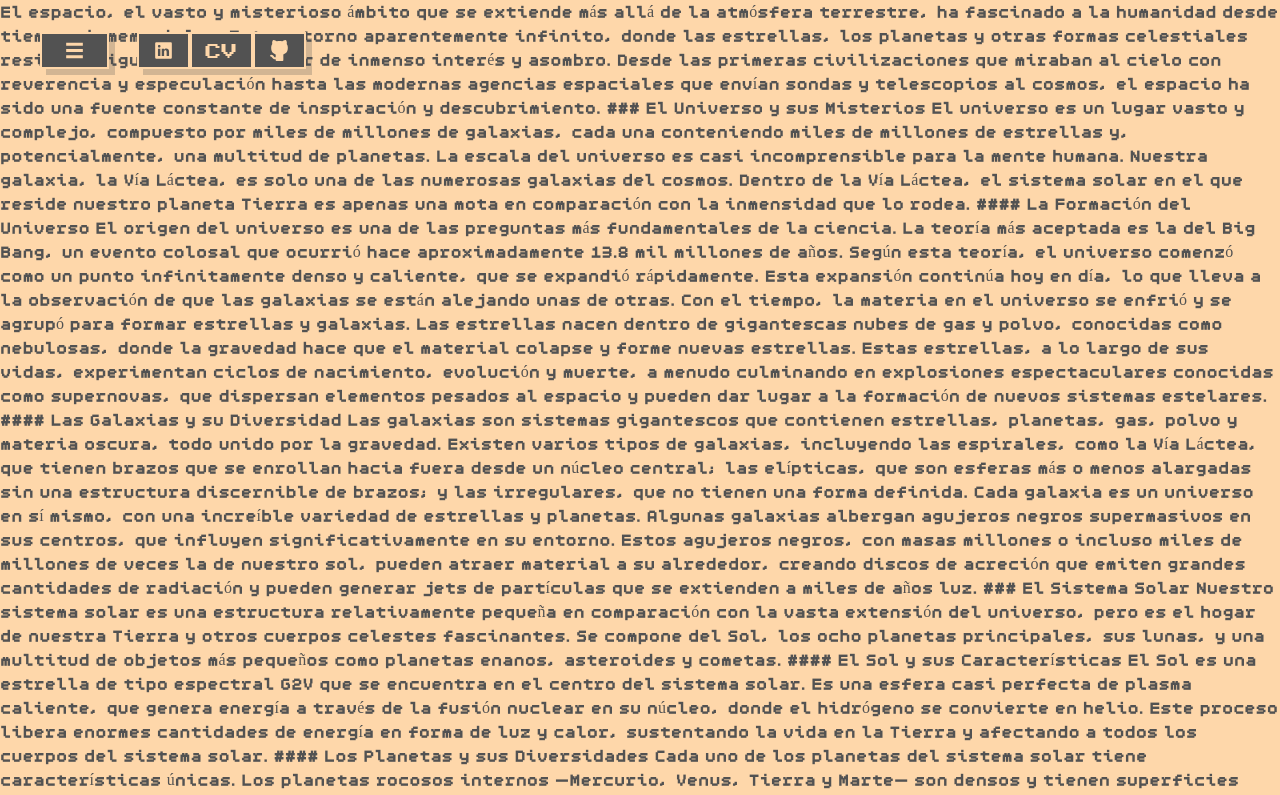
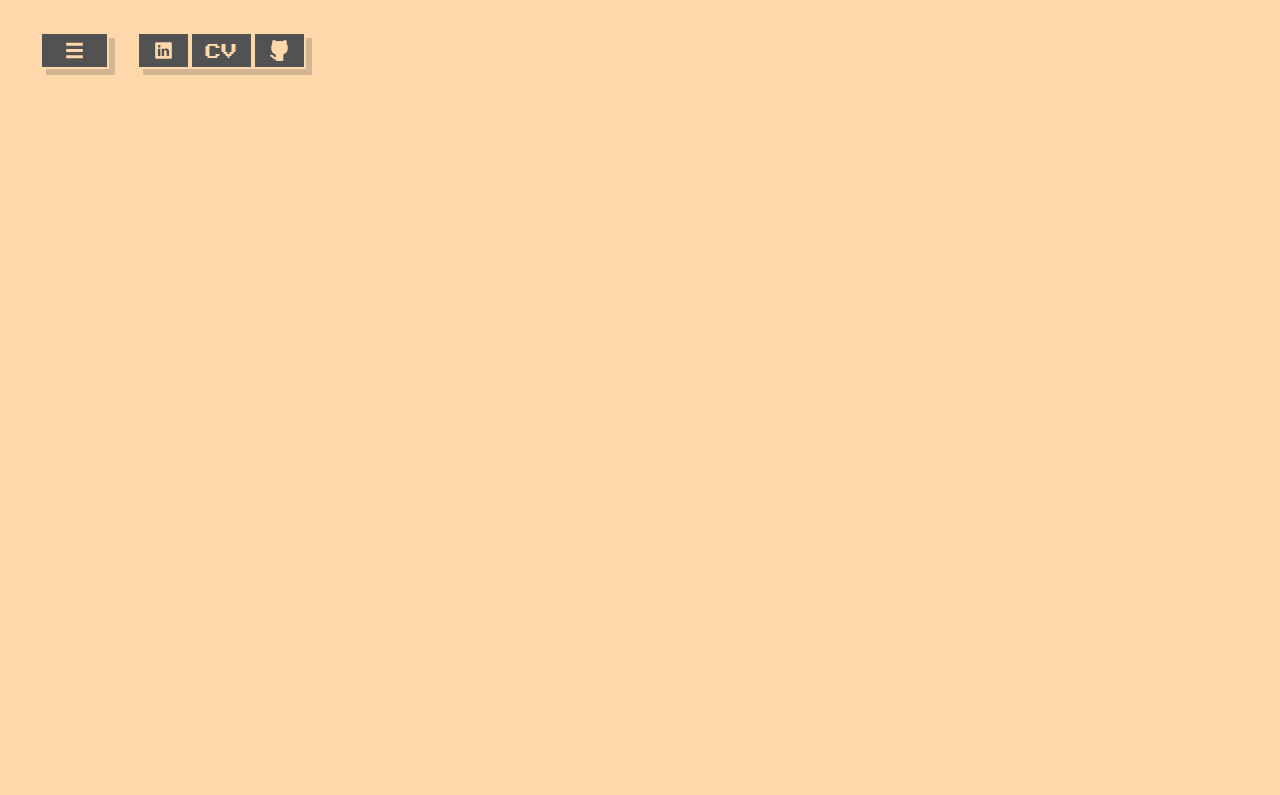
Before and after one commit to xportas/xportas-website, a Next.js app in the folder personal-website/: page / in a window 1280 px wide. Shown: the top 795 px of the page. Built offline with nearby package versions, Linux system fonts and the light colour scheme.

Commit message:
ADD some notes

```diff
--- a/personal-website/src/app/page.js
+++ b/personal-website/src/app/page.js
@@ -6,63 +6,6 @@ export default function Home() {
   return (
     <>
       <Nav />
-      <p>El espacio, el vasto y misterioso ámbito que se extiende más allá de la atmósfera terrestre, ha fascinado a la humanidad desde tiempos inmemoriales. Este entorno aparentemente infinito, donde las estrellas, los planetas y otras formas celestiales residen, sigue siendo un lugar de inmenso interés y asombro. Desde las primeras civilizaciones que miraban al cielo con reverencia y especulación hasta las modernas agencias espaciales que envían sondas y telescopios al cosmos, el espacio ha sido una fuente constante de inspiración y descubrimiento.
-
-        ### El Universo y sus Misterios
-
-        El universo es un lugar vasto y complejo, compuesto por miles de millones de galaxias, cada una conteniendo miles de millones de estrellas y, potencialmente, una multitud de planetas. La escala del universo es casi incomprensible para la mente humana. Nuestra galaxia, la Vía Láctea, es solo una de las numerosas galaxias del cosmos. Dentro de la Vía Láctea, el sistema solar en el que reside nuestro planeta Tierra es apenas una mota en comparación con la inmensidad que lo rodea.
-
-        #### La Formación del Universo
-
-        El origen del universo es una de las preguntas más fundamentales de la ciencia. La teoría más aceptada es la del Big Bang, un evento colosal que ocurrió hace aproximadamente 13.8 mil millones de años. Según esta teoría, el universo comenzó como un punto infinitamente denso y caliente, que se expandió rápidamente. Esta expansión continúa hoy en día, lo que lleva a la observación de que las galaxias se están alejando unas de otras.
-
-        Con el tiempo, la materia en el universo se enfrió y se agrupó para formar estrellas y galaxias. Las estrellas nacen dentro de gigantescas nubes de gas y polvo, conocidas como nebulosas, donde la gravedad hace que el material colapse y forme nuevas estrellas. Estas estrellas, a lo largo de sus vidas, experimentan ciclos de nacimiento, evolución y muerte, a menudo culminando en explosiones espectaculares conocidas como supernovas, que dispersan elementos pesados al espacio y pueden dar lugar a la formación de nuevos sistemas estelares.
-
-        #### Las Galaxias y su Diversidad
-
-        Las galaxias son sistemas gigantescos que contienen estrellas, planetas, gas, polvo y materia oscura, todo unido por la gravedad. Existen varios tipos de galaxias, incluyendo las espirales, como la Vía Láctea, que tienen brazos que se enrollan hacia fuera desde un núcleo central; las elípticas, que son esferas más o menos alargadas sin una estructura discernible de brazos; y las irregulares, que no tienen una forma definida.
-
-        Cada galaxia es un universo en sí mismo, con una increíble variedad de estrellas y planetas. Algunas galaxias albergan agujeros negros supermasivos en sus centros, que influyen significativamente en su entorno. Estos agujeros negros, con masas millones o incluso miles de millones de veces la de nuestro sol, pueden atraer material a su alrededor, creando discos de acreción que emiten grandes cantidades de radiación y pueden generar jets de partículas que se extienden a miles de años luz.
-
-        ### El Sistema Solar
-
-        Nuestro sistema solar es una estructura relativamente pequeña en comparación con la vasta extensión del universo, pero es el hogar de nuestra Tierra y otros cuerpos celestes fascinantes. Se compone del Sol, los ocho planetas principales, sus lunas, y una multitud de objetos más pequeños como planetas enanos, asteroides y cometas.
-
-        #### El Sol y sus Características
-
-        El Sol es una estrella de tipo espectral G2V que se encuentra en el centro del sistema solar. Es una esfera casi perfecta de plasma caliente, que genera energía a través de la fusión nuclear en su núcleo, donde el hidrógeno se convierte en helio. Este proceso libera enormes cantidades de energía en forma de luz y calor, sustentando la vida en la Tierra y afectando a todos los cuerpos del sistema solar.
-
-        #### Los Planetas y sus Diversidades
-
-        Cada uno de los planetas del sistema solar tiene características únicas. Los planetas rocosos internos —Mercurio, Venus, Tierra y Marte— son densos y tienen superficies sólidas. Mercurio, el más cercano al Sol, es un mundo abrasador con temperaturas extremas. Venus, envuelto en una densa atmósfera de dióxido de carbono, es el planeta más caliente debido a un efecto invernadero descontrolado. Marte, conocido como el planeta rojo, ha sido objeto de extensas exploraciones debido a su similitud con la Tierra y su potencial para albergar vida en el pasado.
-
-        Los gigantes gaseosos —Júpiter y Saturno— y los gigantes de hielo —Urano y Neptuno— son mucho más grandes que los planetas rocosos y están compuestos principalmente de hidrógeno, helio y otros gases. Júpiter, el planeta más grande del sistema solar, tiene una serie de lunas fascinantes, incluyendo Europa, que podría tener un océano subsuperficial de agua líquida. Saturno es conocido por sus espectaculares anillos, formados por partículas de hielo y roca. Urano y Neptuno, los planetas más lejanos, son conocidos por sus atmósferas frías y sus complejos sistemas de anillos y lunas.
-
-        #### Otros Cuerpos Celestes
-
-        Además de los planetas principales, el sistema solar alberga una variedad de otros cuerpos celestes. Los planetas enanos, como Plutón, orbitan en las regiones más exteriores del sistema solar. Los asteroides, que se concentran principalmente en el cinturón de asteroides entre Marte y Júpiter, son restos rocosos de la formación del sistema solar. Los cometas, compuestos de hielo y polvo, provienen de regiones remotas del sistema solar y desarrollan espectaculares colas cuando se acercan al Sol.
-
-        ### La Exploración Espacial
-
-        La exploración espacial ha sido una de las mayores aventuras de la humanidad. Desde el lanzamiento del primer satélite artificial, Sputnik 1, en 1957, hasta las misiones tripuladas a la Luna y los sofisticados rovers en Marte, el ser humano ha hecho avances notables en su esfuerzo por explorar el cosmos.
-
-        #### Misiones Históricas
-
-        La carrera espacial entre Estados Unidos y la Unión Soviética en la década de 1960 culminó con la misión Apolo 11, que llevó a los primeros humanos a la Luna en 1969. Neil Armstrong y Buzz Aldrin se convirtieron en los primeros seres humanos en caminar sobre la superficie lunar, un logro que sigue siendo uno de los momentos más destacados de la historia de la exploración espacial.
-
-        #### Misiones No Tripuladas
-
-        Las misiones no tripuladas han permitido la exploración de lugares más allá de lo que los humanos pueden alcanzar actualmente. Las sondas Voyager 1 y 2, lanzadas en 1977, han viajado más allá del sistema solar, enviando información invaluable sobre los planetas exteriores y el espacio interestelar. Más recientemente, la sonda New Horizons realizó un histórico sobrevuelo de Plutón en 2015, revelando detalles sorprendentes sobre este planeta enano y su entorno.
-
-        #### Estaciones Espaciales y el Futuro de la Exploración Humana
-
-        La Estación Espacial Internacional (ISS), un esfuerzo conjunto de múltiples naciones, ha sido un laboratorio orbital donde los astronautas realizan investigaciones científicas en microgravedad. La ISS ha sido habitada continuamente desde el año 2000, demostrando la capacidad de la humanidad para vivir y trabajar en el espacio durante períodos prolongados.
-
-        El futuro de la exploración espacial promete ser aún más emocionante. Las agencias espaciales como la NASA, la ESA, y nuevas empresas privadas como SpaceX y Blue Origin están desarrollando tecnologías para llevar a los humanos de regreso a la Luna y, eventualmente, a Marte. Estas misiones tienen el potencial de abrir una nueva era de exploración y colonización espacial, llevando a la humanidad a convertirse en una especie interplanetaria.
-
-        ### Conclusión
-
-        El espacio sigue siendo uno de los grandes misterios y maravillas de nuestro tiempo. A medida que avanzamos en nuestra capacidad tecnológica, nuestra comprensión del universo y nuestra capacidad para explorarlo y, quizás algún día, habitarlo, continúan expandiéndose. Cada nueva misión, cada nuevo descubrimiento, nos acerca más a desentrañar los secretos del cosmos y nos recuerda la inmensidad y la belleza del universo en el que vivimos. La exploración espacial no solo es una búsqueda de conocimiento, sino también una inspiración constante para la humanidad, impulsándonos a mirar hacia las estrellas y soñar con lo que podría ser.</p>
     </>
   );
 }
```
Also changed, not shown: 1 other file (tests, documents, lock files or other folders).
